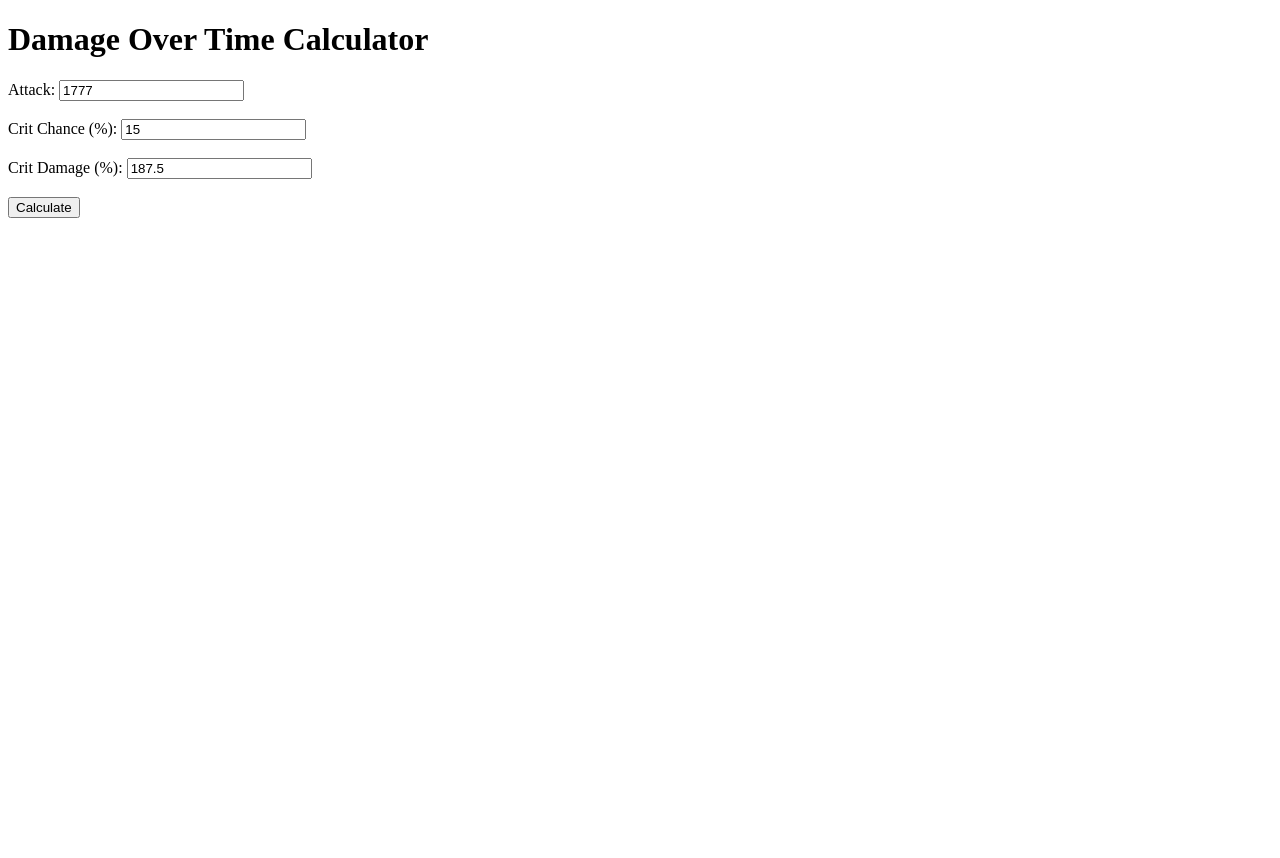
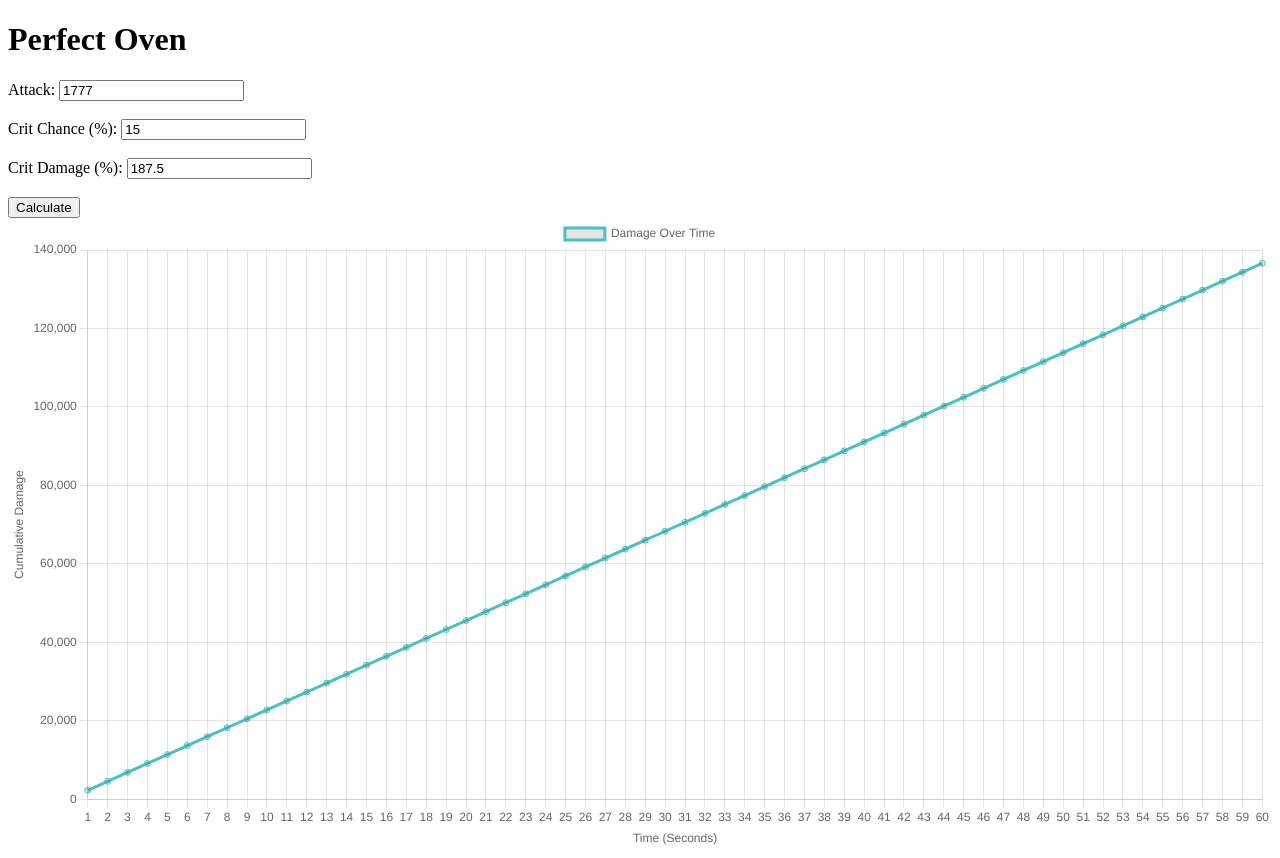
Before and after one commit to michaelthongweiwen/PerfectOven, a plain HTML site: page index.html in a window 1280 px wide. Before the commit the page ends 800 px from the top, so only its background shows below. Drawn offline with nearby package versions, Linux system fonts and the light colour scheme.

Commit message:
Fix graph & change title
Damage Over Time Calculator -> Perfect Oven

```diff
--- a/index.html
+++ b/index.html
@@ -3,11 +3,11 @@
 <head>
     <meta charset="UTF-8">
     <meta name="viewport" content="width=device-width, initial-scale=1.0">
-    <title>Damage Over Time Calculator</title>
+    <title>Perfect Oven</title>
     <script src="https://cdn.jsdelivr.net/npm/chart.js"></script>
 </head>
 <body>
-    <h1>Damage Over Time Calculator</h1>
+    <h1>Perfect Oven</h1>
     <form id="damage-form">
         <label for="attack">Attack:</label>
         <input type="number" id="attack" name="attack" value="1777"><br><br>
--- a/script.js
+++ b/script.js
@@ -15,10 +15,13 @@ function updateGraph() {
     let damageOverTime = calculateDamageOverTime(attack, critChance, critDamage);
 
     let ctx = document.getElementById('damageChart').getContext('2d');
-    if (window.damageChart) {
+
+    // Destroy the previous chart instance if it exists and is a Chart instance
+    if (window.damageChart instanceof Chart) {
         window.damageChart.destroy();
     }
 
+    // Create a new chart instance
     window.damageChart = new Chart(ctx, {
         type: 'line',
         data: {
```
